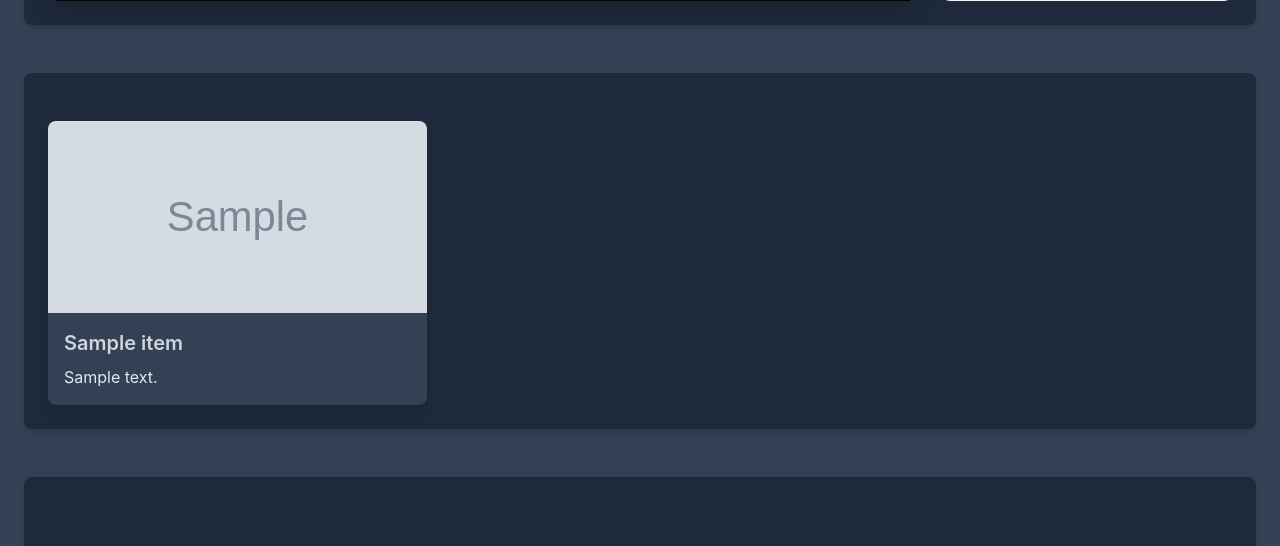
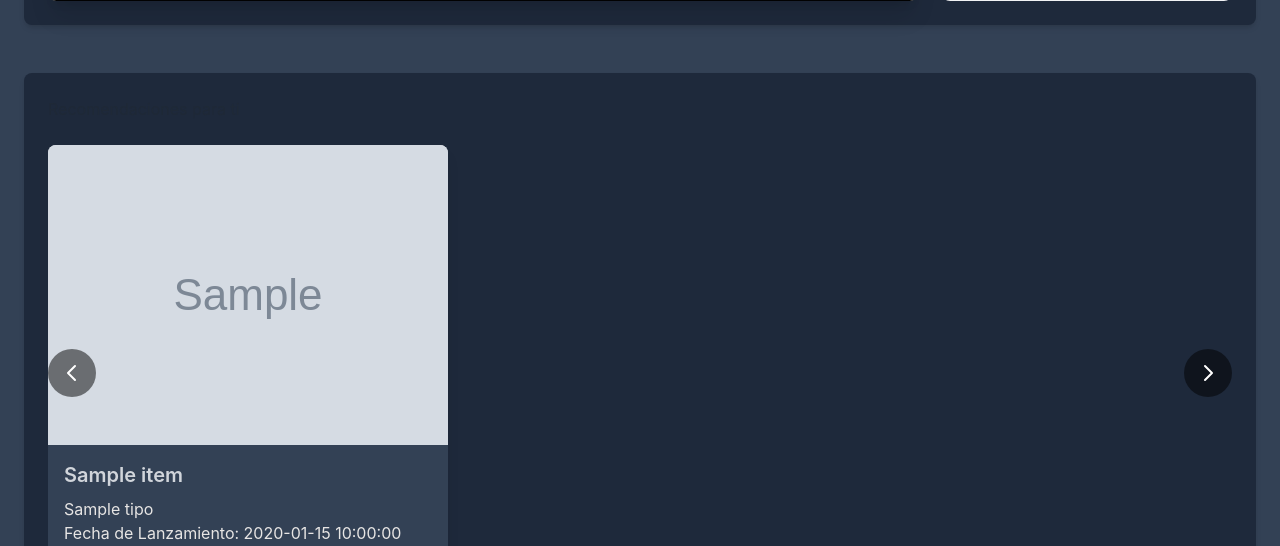
Before and after one commit to emorales24/ludoteca-flask, a Flask app: page / in a window 1280 px wide. Shown: the part 1091-1637 px from the top of the page. Run offline with Flask 3, Linux system fonts and the light colour scheme; grey boxes marked "Sample" are stand-in pictures; grey boxes labelled with a size stand in for pictures from a placeholder-image service; a database or web service that is not in the repository returns one stand-in record (values such as "Sample title"); data that the repository does not hold is empty; style sheets or scripts are compiled from the project's sources; some libraries are stand-ins or nearby versions.

Commit message:
Agrego nuevo carrusel para que se vean mejor las proporciones de las imagenes y muestro tipo de juego, precio y fecha de lanzamiento

```diff
--- a/app-frontend/templates/inicio.html
+++ b/app-frontend/templates/inicio.html
@@ -28,25 +28,6 @@
             </div>
         </section>
 
-        <!-- Sección 2: Los más populares -->
-        <section class="bg-slate-800 p-6 rounded-lg shadow-md">
-            <h3 class="estilo-h3">Los más Populares</h3>
-            <div class="grid grid-cols-1 md:grid-cols-2 lg:grid-cols-3 gap-6">
-                {% for juego in juegosRecomendados %}
-                    <div class="bg-slate-700 rounded-lg overflow-hidden shadow-lg transform hover:scale-105 transition duration-300 ease-in-out">
-                        <img src="{{ url_for('static', filename=juego.direccion_imagen) }}" alt="{{ juego.nombre }}" class="w-full h-48 object-cover">
-                        <div class="p-4">
-                            <a href="#"></a>
-                                <h4 class="text-xl font-semibold mb-2 hover:text-blue-600 transition-colors text-gray-300">{{ juego.nombre }}</h4>
-                                <p class="text-gray-200">{{ juego.descripcion }}</p>
-
-                            </a>
-                        </div>
-                    </div>
-                {% endfor %}
-            </div>
-        </section>
-
         <!-- Sección 1: Ofertas -->
         <section class="bg-slate-800 p-6 rounded-lg shadow-md relative">
             <h3 class="estilo-h3 mb-6">Recomendaciones para ti</h3>
@@ -61,22 +42,27 @@
                 </button>
 
                 <!-- Contenedor del carrusel -->
-                <div class="pb-4 scrollbar-hide">
+                <div class="pb-4 overflow-x-auto scrollbar-hide">
                     <div class="flex space-x-6 w-max">
-                        <!-- Item 1 -->
+                        <!-- Items-->
+                        {% for juego in juegosRecomendados %}
                         <div class="rounded-lg overflow-hidden shadow-lg flex flex-col flex-1 min-w-0 transform hover:scale-105 transition duration-300 ease-in-out">
                             <div class="w-full aspect-9/16 bg-gray-200 max-w-[450px] max-h-[650px] mx-auto overflow-hidden">
-                                <img src="#" alt="Oferta 1" class="w-full h-full object-cover"> <!-- Rellenar con las imagenes -->
+                                <img src="{{ url_for('static', filename=juego.direccion_imagen, _external=True) }}" alt="Oferta 1" class="w-full h-full object-cover">
+
                             </div>
                             <div class="p-4 flex-grow bg-slate-700">
                                 <a href="#" class="block">
-                                    <h4 class="text-xl font-semibold mb-2 hover:text-blue-600 transition-colors text-gray-300">Titulo Oferta 1</h4>
+                                    <h4 class="text-xl font-semibold mb-2 hover:text-blue-600 transition-colors text-gray-300">{{ juego.nombre }}</h4>
                                 </a>
-                                <p class="text-stone-200">Adéntrate en un mundo mágico lleno de misterios.</p>
+                                <p class="text-stone-200">{{ juego.tipo }}</p>
+                                <p class="text-stone-200">Fecha de Lanzamiento: {{ juego.fecha_lanzamiento }}</p>
+                                <p class="text-green-500 ">$ {{ juego.precio }}</p>
                             </div>
                         </div>
+                        {% endfor %}
 
-                        <!-- Puedes agregar más items aquí -->
+
                     </div>
                 </div>
 
@@ -88,5 +74,7 @@
                 </button>
             </div>
         </section>
+
+
     </main>
 {% endblock %}
```
